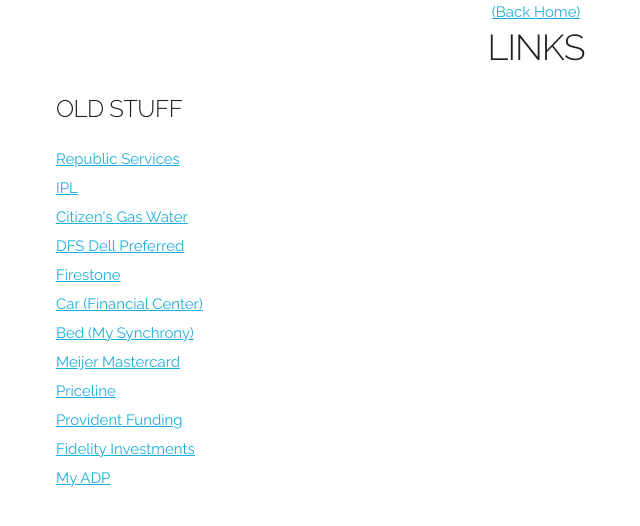
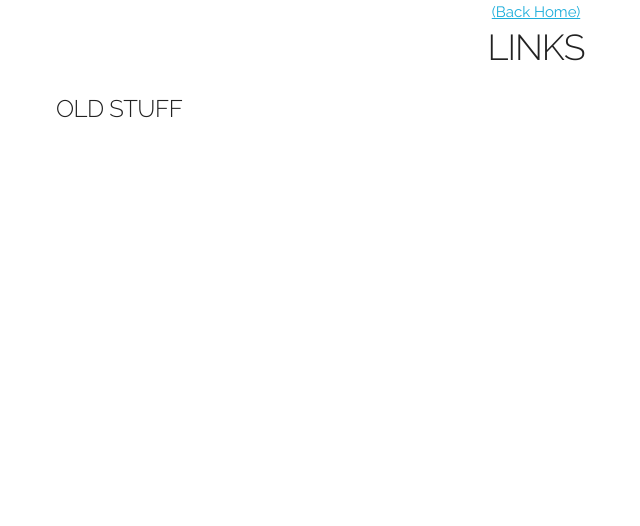
Before and after one commit to bradseverance/bradseverance.github.io, a plain HTML site: page links.html in a window 1280 px wide. Shown: the whole page, without its empty margins (104-744 px from the left). Drawn offline with Linux system fonts and the light colour scheme.

Commit message:
Remove outdated links from links.html
Removed multiple outdated links from the OLD STUFF section.

```diff
--- a/links.html
+++ b/links.html
@@ -47,18 +47,6 @@
     <div class="row">
       <div class="one-third column">
         <h5>OLD STUFF</h5>
-        <p class="brad-link"><a href="https://www.republicservices.com/account/login" target="_blank">Republic Services</a></p>
-        <p class="brad-link" ><a href="https://www.iplpower.com/" target="_blank">IPL</a></p>
-        <p class="brad-link" ><a href="https://www.citizensenergygroup.com/My-Account/Login" target="_blank">Citizen's Gas Water</a></p>
-        <p class="brad-link" ><a href="https://mydfs.dell.com" target="_blank">DFS Dell Preferred</a></p>
-        <p class="brad-link" ><a href="http://www.cfna.com" target="_blank">Firestone</a></p>
-        <p class="brad-link" ><a href="https://www.fcfcu.com/" target="_blank">Car (Financial Center)</a></p>
-        <p class="brad-link" ><a href="https://www.mysynchrony.com/" target="_blank">Bed (My Synchrony)</a></p>
-        <p class="brad-link" ><a href="https://c.comenity.net/meijermastercardsecure/sec/AccountSummary.xhtml" target="_blank">Meijer Mastercard</a></p>
-        <p class="brad-link" ><a href="https://cards.barclaycardus.com/?p=priceline" target="_blank">Priceline</a></p>
-        <p class="brad-link" ><a href="https://www.provident.com/" target="_blank">Provident Funding</a></p>
-        <p class="brad-link" ><a href="https://login.fidelity.com/ftgw/Fidelity/NBPart/Login/Init?AuthRedUrl=https://workplaceservices.fidelity.com/mybenefits/navstation/navigation" target="_blank">Fidelity Investments</a></p>
-        <p class="brad-link" ><a href="https://my.adp.com/static/redbox/4.9.77/#/dashboard" target="_blank">My ADP</a></p>
       </div>
     </div>
   </div>
```
